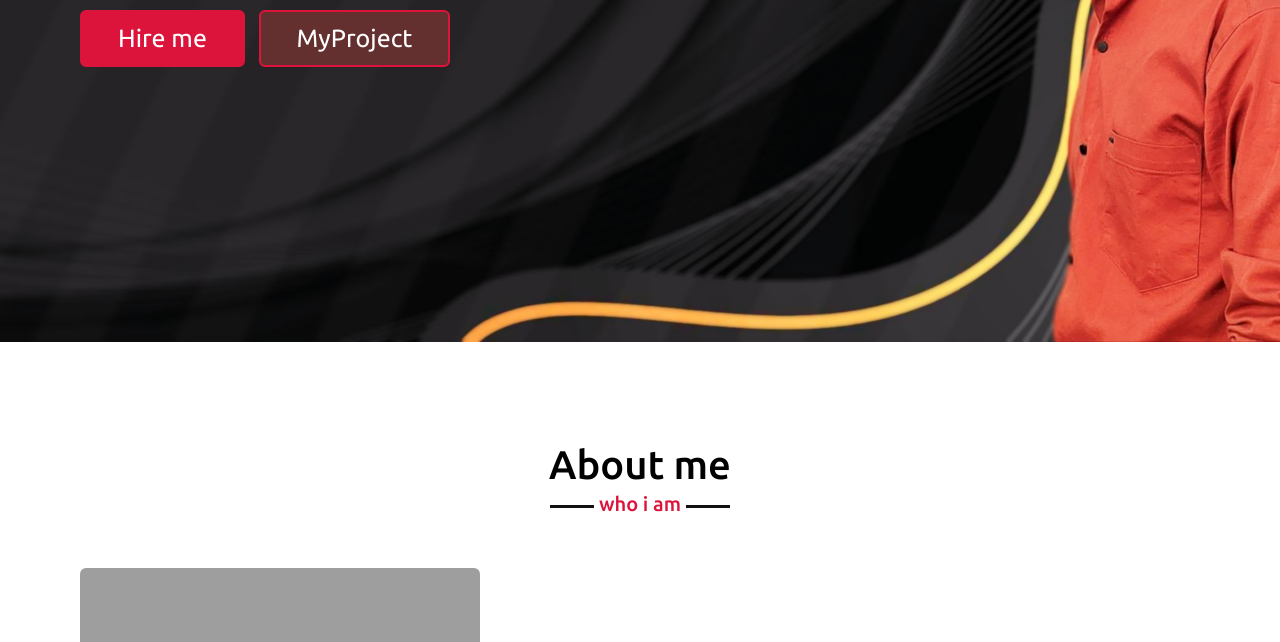
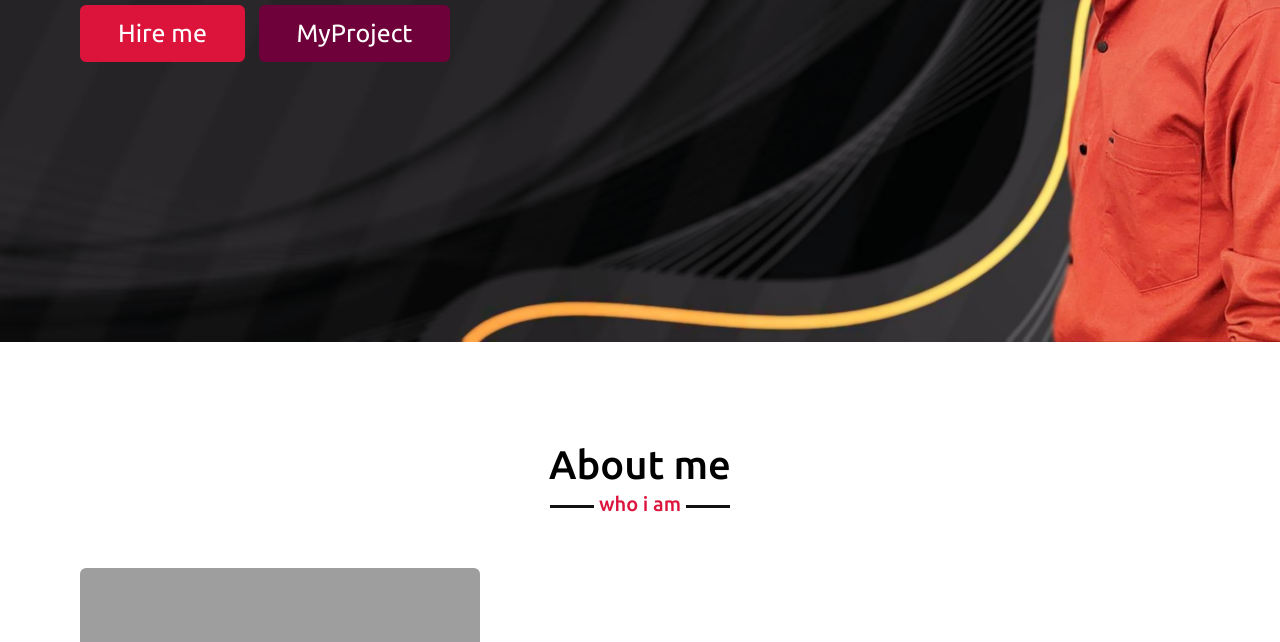
Before and after one commit to Waseemkhan876/PortFolio-Waseem-Official, a plain HTML site: page index.html in a window 1280 px wide. Shown: the part 458-1100 px from the top of the page. Drawn offline with nearby package versions, Linux system fonts and the light colour scheme; grey boxes are pictures that could not be loaded.

Commit message:
Colors Update

```diff
--- a/Assest/css/style.css
+++ b/Assest/css/style.css
@@ -238,21 +238,15 @@ li :hover:after{
     background: black;
 }
 .home .home-content #MyProject{
-    display: inline-block;
-    background: rgb(100, 47, 47);
+    margin: 10px;
+    background: rgb(110, 1, 57);
     color: #fff;
-    font-size: 25px;
-    padding: 12px 36px;
-    margin-top: 20px;
-    margin-left: 10px;
-    font-weight: 400;
-    border-radius: 6px;
-    border: 2px solid crimson;
-    transition: all 0.3s ease;
+    border: 2px solid  rgb(110, 1, 57);
 }
 .home .home-content #MyProject:hover{
-    color: rgb(253, 5, 5);
+    color: rgb(248, 6, 6);
     background: black;
+    border: 2px solid crimson ;
 }
 
 /* about section styling */
```
